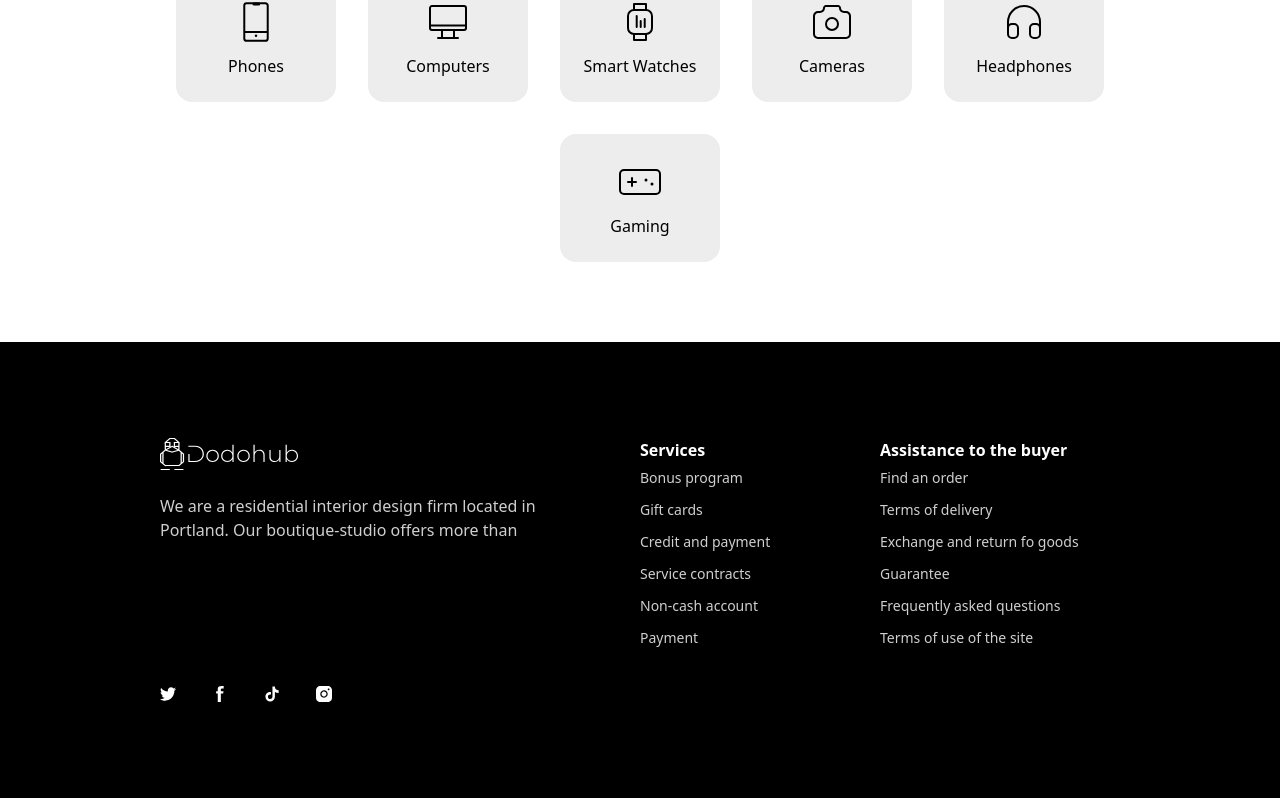
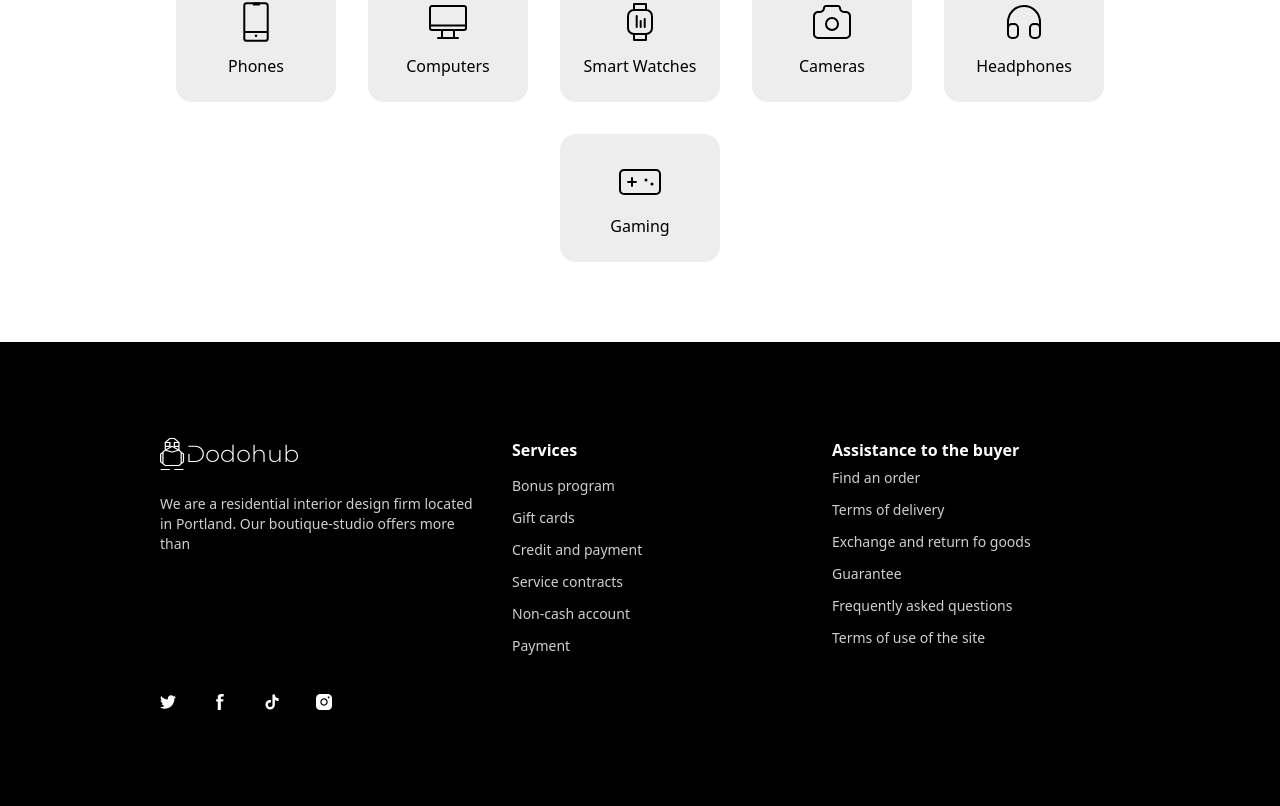
Before and after one commit to dodotechbd/dodocart, a Next.js app: page / in a window 1280 px wide. Shown: the part 672-1478 px from the top of the page. Built offline with nearby package versions, Linux system fonts and the light colour scheme.

Commit message:
updated classes

```diff
--- a/src/components/core/footer/Footer.tsx
+++ b/src/components/core/footer/Footer.tsx
@@ -3,37 +3,64 @@ import Link from 'next/link';
 
 export const Footer = () => {
   return (
-    <footer className="bg-black text-white lg:px-40 lg:py-24 px-8 py-12 flex flex-col gap-8">
-      <div className="flex md:flex-row flex-col text-center lg:text-start">
-        <div className="basis-1/2">
+    <footer className="bg-black text-white">
+      <div className="container mx-auto lg:px-40 lg:py-24 px-8 py-12 flex flex-col gap-8">
+        <div className="flex md:flex-row flex-col gap-8 text-center lg:text-start">
+          <div className="basis-2/5">
             <Link href="/">
               <Logo className="mx-auto lg:mx-0" color="white" width="138" height="32" />
             </Link>
-          <p className="text-[#CFCFCF] mt-6 lg:pr-20 pr-2">
+            <p className="text-[#CFCFCF] text-sm font-medium mt-6">
               We are a residential interior design firm located in Portland. Our boutique-studio offers more than
             </p>
           </div>
-        <div className="basis-1/4">
-          <h1 className="font-semibold">Services</h1>
+          <div className="basis-3/5 flex lg:flex-row flex-col gap-8 justify-end">
+            <div className="min-w-72">
+              <h1 className="font-semibold mb-2">Services</h1>
               <ul className="text-[#CFCFCF] text-sm leading-8 font-light">
-            <li>Bonus program</li>
-            <li>Gift cards</li>
-            <li>Credit and payment</li>
-            <li>Service contracts</li>
-            <li>Non-cash account</li>
-            <li>Payment</li>
+                <li className="hover:underline">
+                  <Link href="#">Bonus program</Link>
+                </li>
+                <li className="hover:underline">
+                  <Link href="#">Gift cards</Link>
+                </li>
+                <li className="hover:underline">
+                  <Link href="#">Credit and payment</Link>
+                </li>
+                <li className="hover:underline">
+                  <Link href="#">Service contracts</Link>
+                </li>
+                <li className="hover:underline">
+                  <Link href="#">Non-cash account</Link>
+                </li>
+                <li className="hover:underline">
+                  <Link href="#">Payment</Link>
+                </li>
               </ul>
             </div>
-        <div className="basis-1/4">
+            <div className="min-w-72">
               <h1 className="font-semibold">Assistance to the buyer</h1>
               <ul className="text-[#CFCFCF] text-sm leading-8 font-light">
-            <li>Find an order</li>
-            <li>Terms of delivery</li>
-            <li>Exchange and return fo goods</li>
-            <li>Guarantee</li>
-            <li>Frequently asked questions</li>
-            <li>Terms of use of the site</li>
+                <li className="hover:underline">
+                  <Link href="#">Find an order</Link>
+                </li>
+                <li className="hover:underline">
+                  <Link href="#">Terms of delivery</Link>
+                </li>
+                <li className="hover:underline">
+                  <Link href="#">Exchange and return fo goods</Link>
+                </li>
+                <li className="hover:underline">
+                  <Link href="#">Guarantee</Link>
+                </li>
+                <li className="hover:underline">
+                  <Link href="#">Frequently asked questions</Link>
+                </li>
+                <li className="hover:underline">
+                  <Link href="#">Terms of use of the site</Link>
+                </li>
               </ul>
+            </div>
           </div>
         </div>
         <div className="flex gap-9 justify-center lg:justify-start">
@@ -50,6 +77,7 @@ export const Footer = () => {
             <Instagram />
           </Link>
         </div>
+      </div>
     </footer>
   );
 };
--- a/tailwind.config.ts
+++ b/tailwind.config.ts
@@ -18,6 +18,9 @@ const config: Config = {
         '16': '4rem',
         '18': '4.5rem',
       },
+      minWidth: {
+        '72': '18rem',
+      },
     },
   },
   plugins: [],
```
Lines whose indentation alone changed are shown as unchanged.
